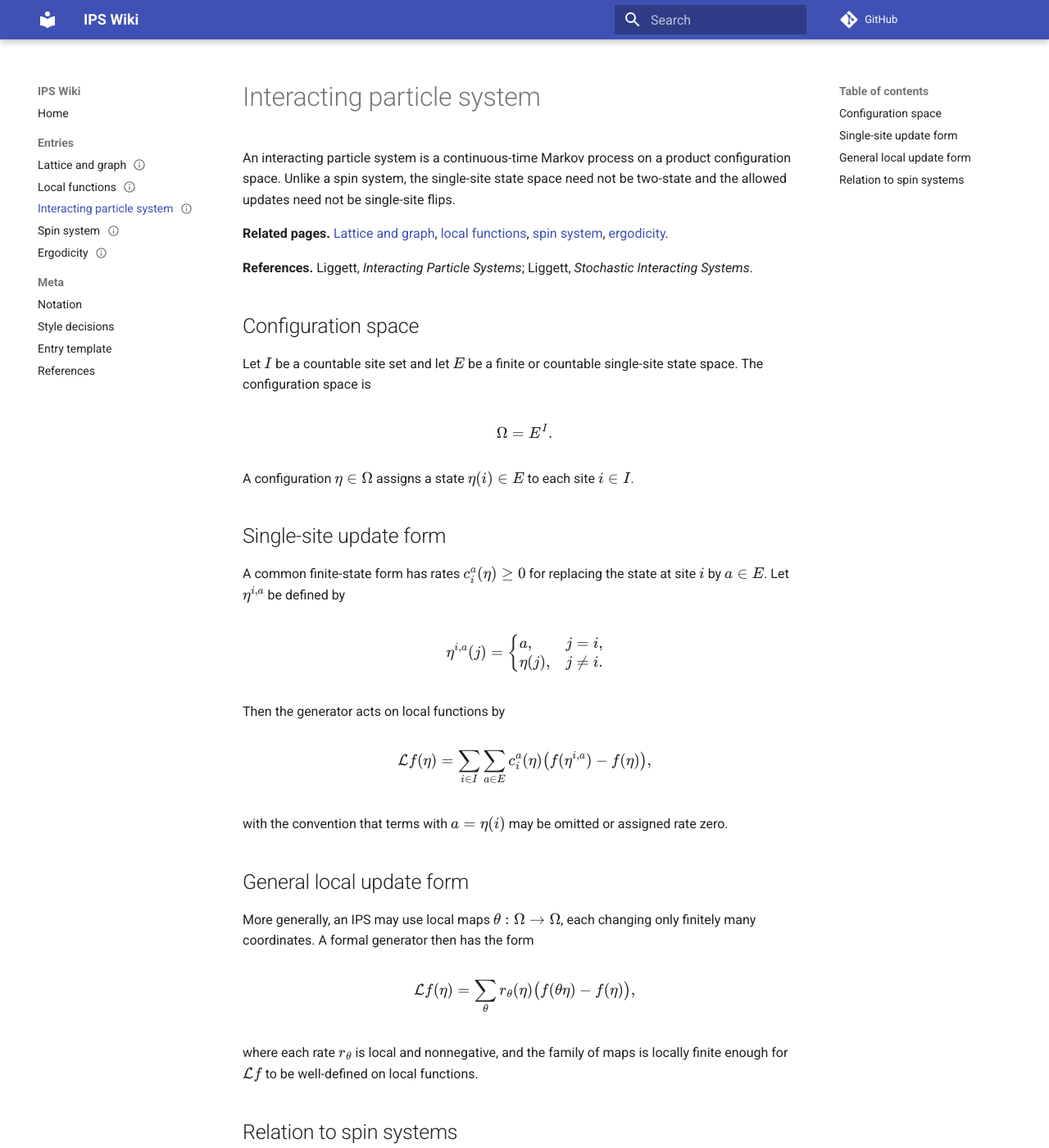
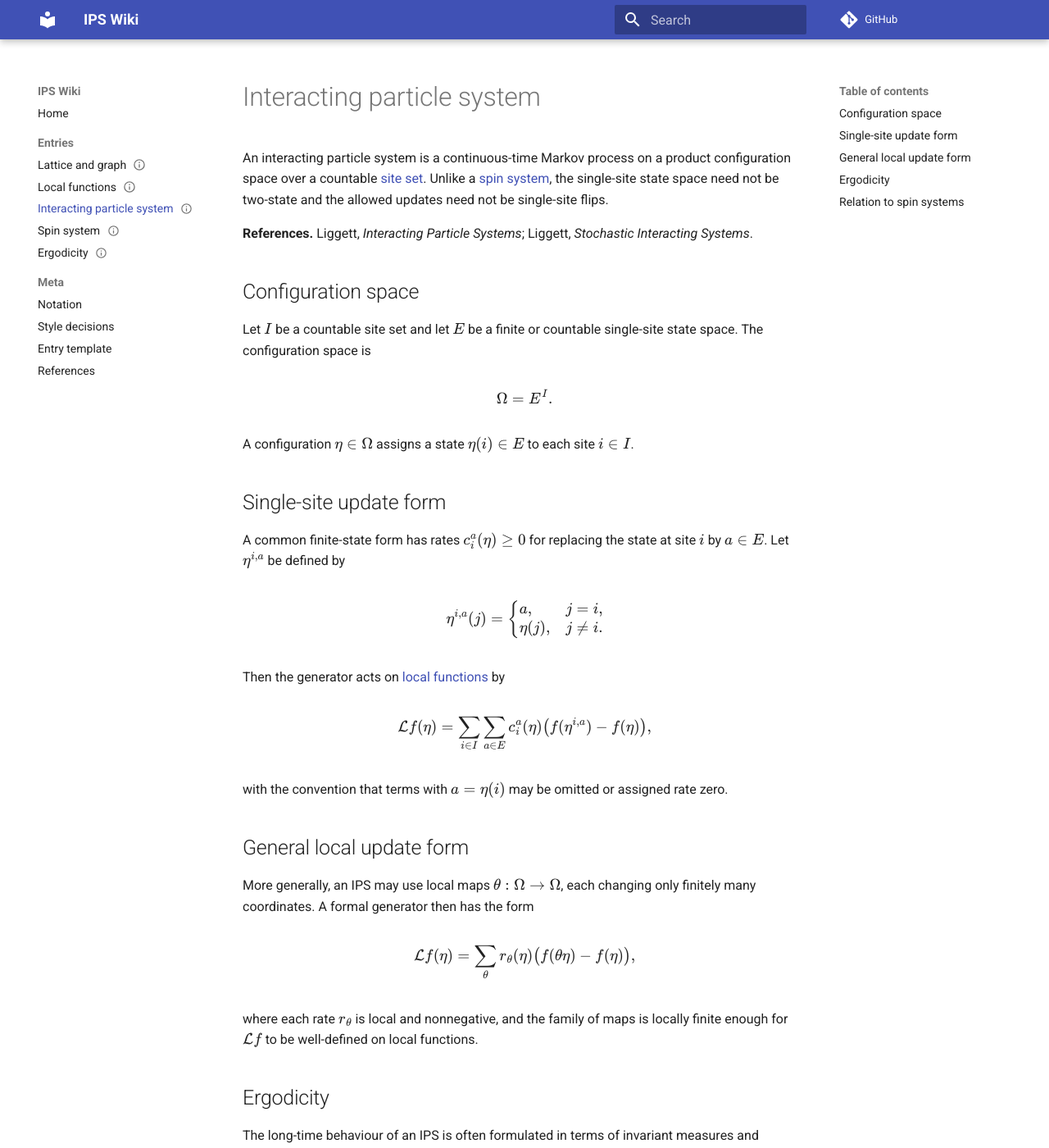
Before and after one commit to maciejgluchowski86-beep/ips-wiki, an MkDocs documentation site: the page built from docs/entries/interacting-particle-system.md, in a window 1280 px wide and 1400 px high. Shown: the whole window at 82% size. Built offline with MkDocs 1.6.1 and Material for MkDocs 9.7.7, drawn with Linux system fonts in a browser that asks for light colours; comment, search, counter and statistics services are not loaded; some of the changed text lies outside the part shown.

Commit message:
Use inline links in IPS entry

```diff
--- a/docs/entries/interacting-particle-system.md
+++ b/docs/entries/interacting-particle-system.md
@@ -9,9 +9,7 @@ tags:
 
 # Interacting particle system
 
-An interacting particle system is a continuous-time Markov process on a product configuration space. Unlike a spin system, the single-site state space need not be two-state and the allowed updates need not be single-site flips.
-
-**Related pages.** [Lattice and graph](lattice-and-graph.md), [local functions](local-functions.md), [spin system](spin-system.md), [ergodicity](ergodicity.md).
+An interacting particle system is a continuous-time Markov process on a product configuration space over a countable [site set](lattice-and-graph.md). Unlike a [spin system](spin-system.md), the single-site state space need not be two-state and the allowed updates need not be single-site flips.
 
 **References.** Liggett, *Interacting Particle Systems*; Liggett, *Stochastic Interacting Systems*.
 
@@ -37,7 +35,7 @@ a, & j=i,\\
 \end{cases}
 $$
 
-Then the generator acts on local functions by
+Then the generator acts on [local functions](local-functions.md) by
 
 $$
 \cL f(\eta)
@@ -59,6 +57,10 @@ $$
 
 where each rate \(r_\theta\) is local and nonnegative, and the family of maps is locally finite enough for \(\cL f\) to be well-defined on local functions.
 
+## Ergodicity
+
+The long-time behaviour of an IPS is often formulated in terms of invariant measures and [ergodicity](ergodicity.md). In infinite volume, convergence to equilibrium is typically checked against local functions.
+
 ## Relation to spin systems
 
 A spin system is the special case \(E=\{0,1\}\) with only the flip update \(\eta\mapsto\eta^i\) at each site. Thus every spin system is an interacting particle system, but not every interacting particle system is a spin system.
```
